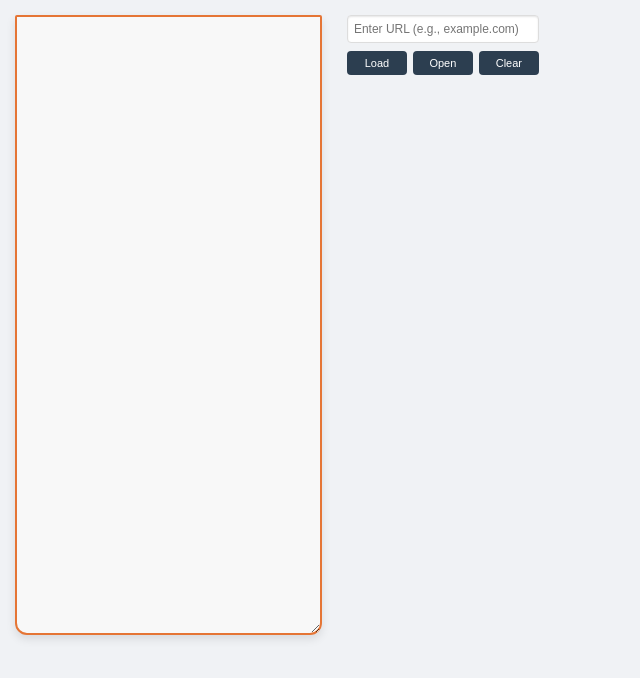
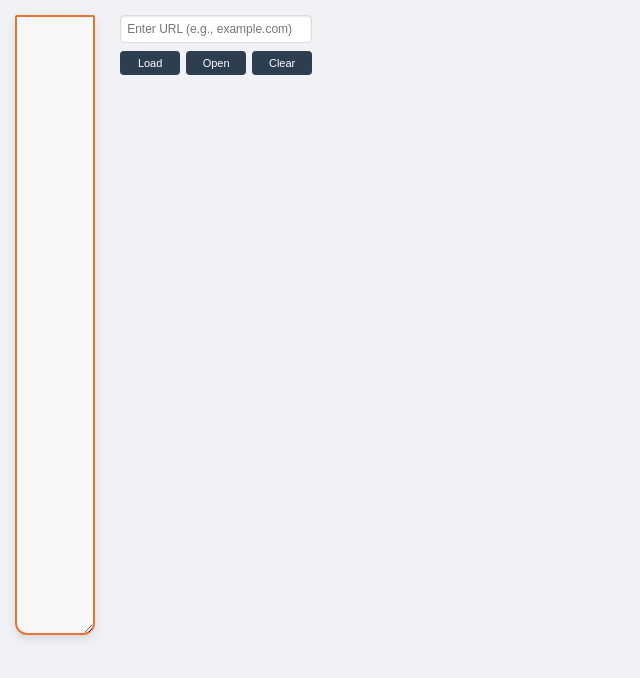
Before and after one commit to Akhil80git/team9mobile, a React (Vite) app: page / in a window 1280 px wide. Shown: the top 678 px of the page, without its empty margins (0-640 px from the left). Built offline with nearby package versions, Linux system fonts and the light colour scheme.

Commit message:
Update App.css

```diff
--- a/src/App.css
+++ b/src/App.css
@@ -26,7 +26,7 @@ body {
 }
 
 .redmi-box {
-  width: 81.2mm;
+  width: 21.2mm;
   height: 164mm;
   border: 2px solid #e57535;
   border-radius: 2px 2px 12px 12px; /* top-left, top-right, bottom-right, bottom-left */
```
